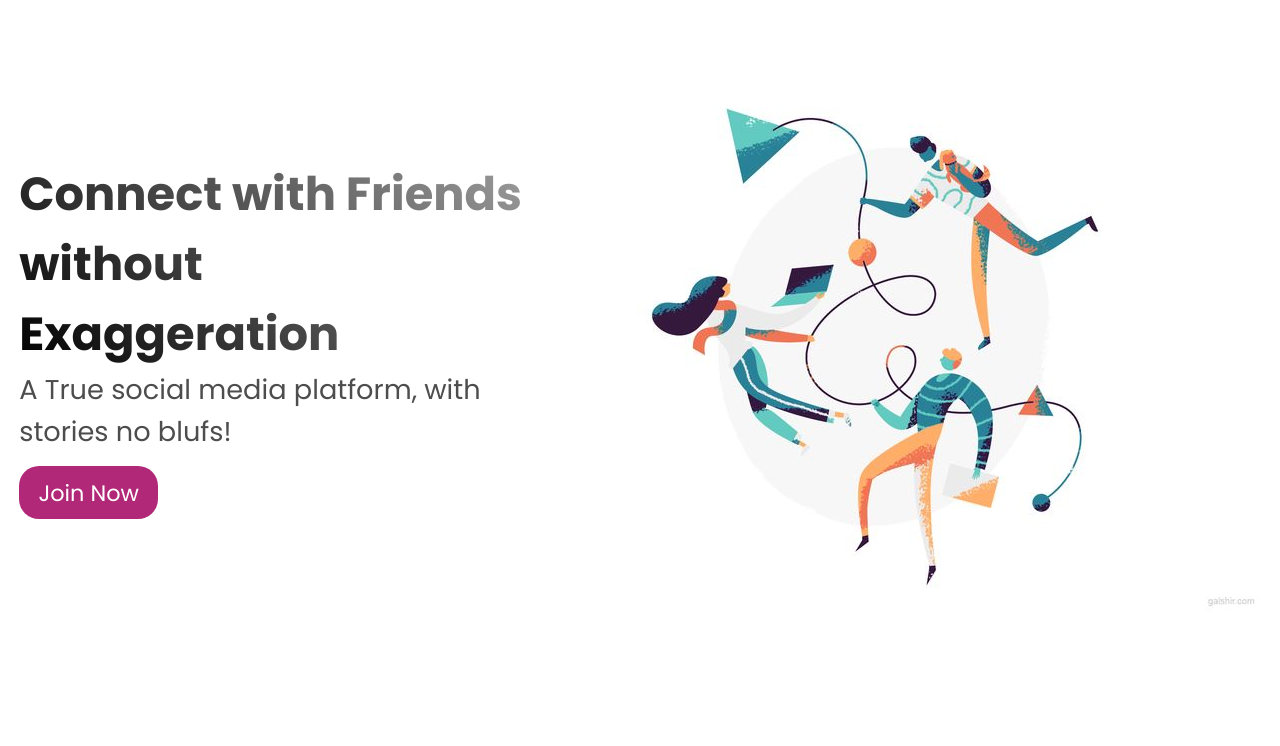
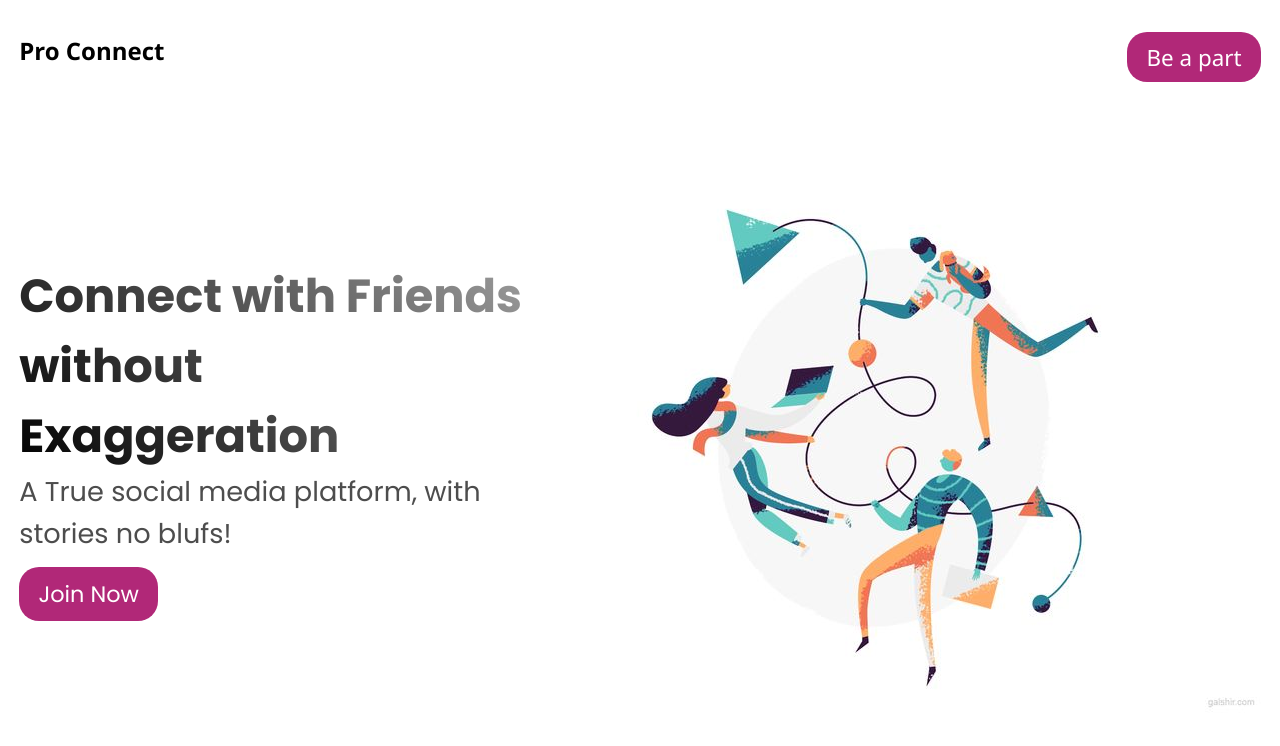
Before and after one commit to Khushi-code162/ProConnect, a Next.js app in the folder frontend/: page / in a window 1280 px wide. Shown: the top 746 px of the page. Built offline with nearby package versions, Linux system fonts and the light colour scheme.

Commit message:
landing page setup

```diff
--- /dev/null
+++ b/frontend/app/Components/Navbar/Navbar.module.css
@@ -0,0 +1,27 @@
+.container {
+    padding: 1.2rem;
+}
+
+.navBar{
+    display: flex;
+    align-items: center;
+    justify-content: space-between;
+}
+
+.navBaroptionContainer{
+    display :flex;
+}
+
+.buttonJoin {
+     width: fit-content;
+    cursor: pointer;
+    user-select: none;
+    transition: all 0.2s;
+    margin-top: 0.8rem;
+    font-size: 1.4rem;
+    background-color: rgb(177, 40, 120);
+    color :white;
+    padding-inline: 1.2rem;
+    padding-block: 0.6rem;
+    border-radius: 20px;
+}
--- /dev/null
+++ b/frontend/app/Components/Navbar/page.js
@@ -0,0 +1,26 @@
+'use client';
+import { useRouter } from "next/navigation";
+import React from "react";
+import styles from "./Navbar.module.css";
+
+export default function NavbarComponent() {
+
+    const router = useRouter();
+    return (
+        <div className={styles.container}>
+            <nav className= {styles.navBar}>
+            <h2  style ={{cursor: "pointer"}} onClick ={() => {
+                router.push("/")
+            }}>Pro Connect</h2>
+            <div className={styles.navBaroptionContainer}>
+                <div onClick={() =>{
+                    router.push("/login")
+                }} className={styles.buttonJoin}>
+                    <p>Be a part</p>
+                </div>
+            </div>
+            </nav>
+        </div>
+
+    );
+}
--- /dev/null
+++ b/frontend/app/Layout/UserLayout/UserLayout.js
@@ -0,0 +1,16 @@
+'use client';
+import NavbarComponent from "../../Components/Navbar/page.js";
+import React from "react";
+
+function UserLayout( {children} ) {
+    return(
+        <>
+        <div>
+            <NavbarComponent />
+            {children}
+        </div>
+        </>
+    )
+}
+
+export default UserLayout;
--- a/frontend/app/page.js
+++ b/frontend/app/page.js
@@ -2,6 +2,7 @@
 import Image from "next/image";
 import styles from "./page.module.css";
 import { useRouter } from "next/navigation";
+import UserLayout  from "./Layout/UserLayout/UserLayout.js";
 
 
 export default function Home() {
@@ -9,7 +10,7 @@ export default function Home() {
   const router = useRouter();
   return(
 
-    <>
+    <UserLayout>
       <div className={styles.container}>
 
         <div className = {styles.mainContainer}>
@@ -36,6 +37,6 @@ export default function Home() {
         </div>
         </div>
       </div>
-    </>
+    </UserLayout>
   )
 }
```
Also changed, not shown: frontend/app/Layout/UserLayout/page.js (deleted).
